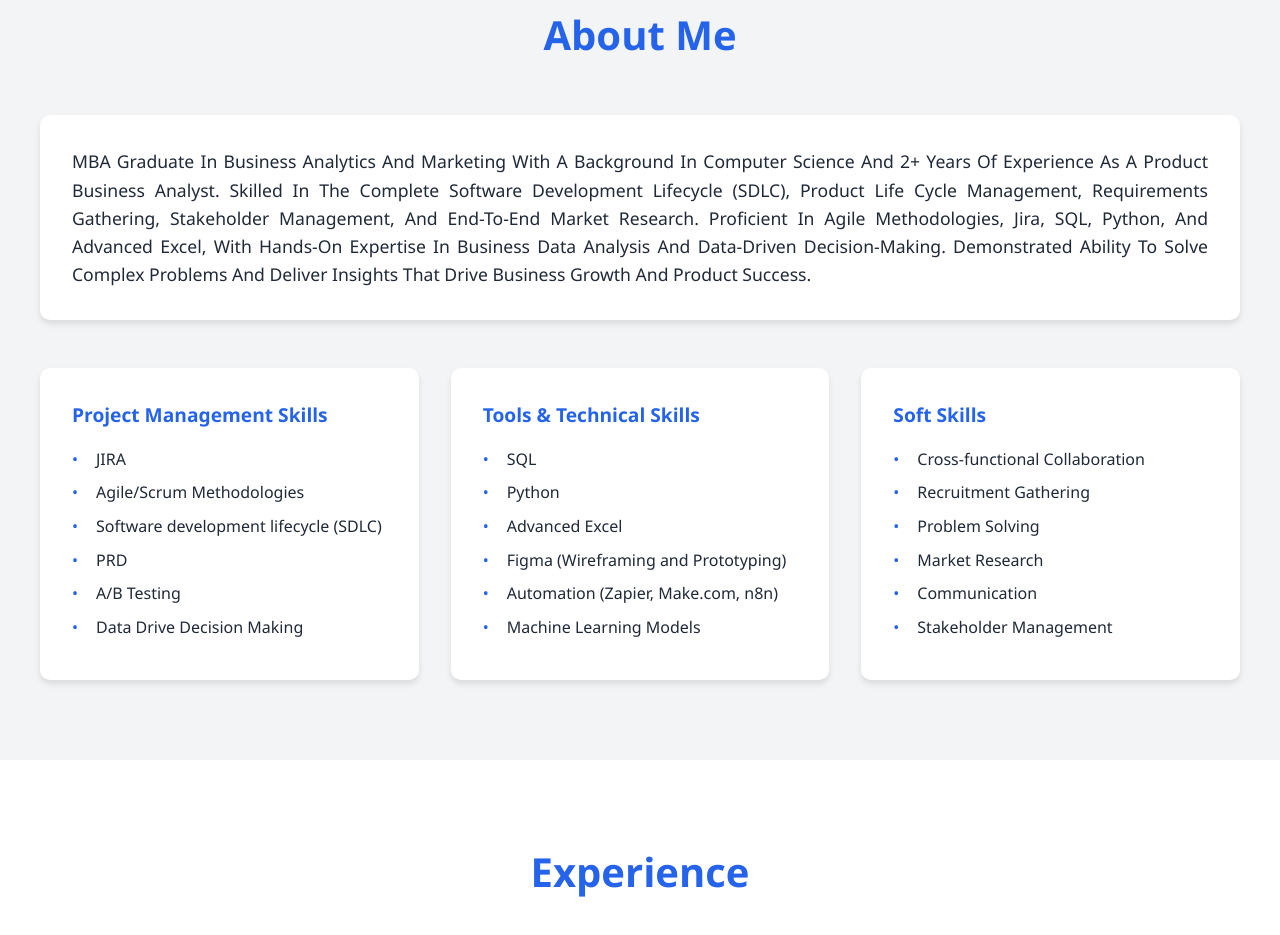
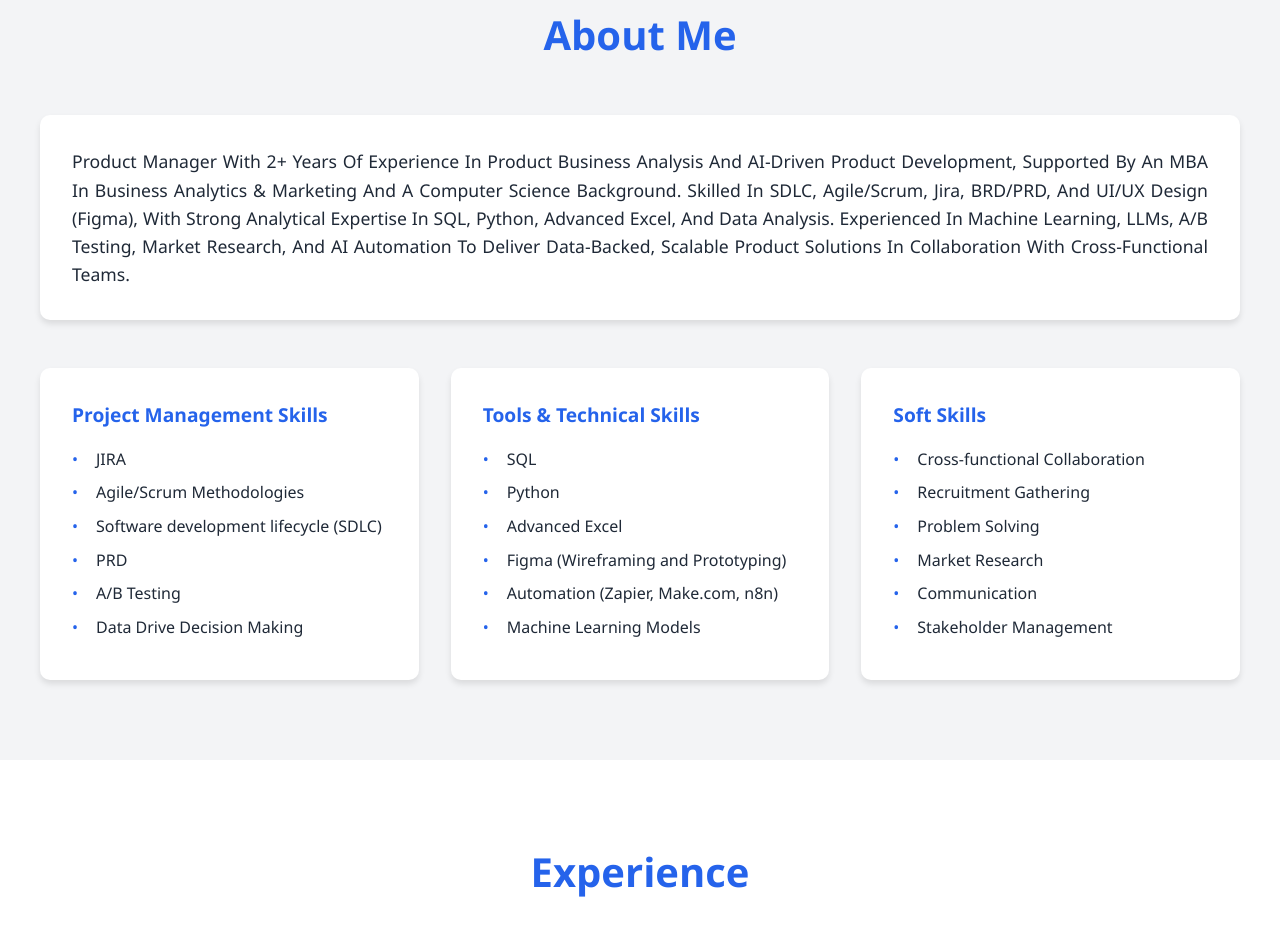
Before and after one commit to saifalikhangithub/Portfolio, a plain HTML site: page index.html in a window 1280 px wide. Shown: the part 947-1882 px from the top of the page. Drawn offline with Linux system fonts and the light colour scheme.

```diff
--- a/index.html
+++ b/index.html
@@ -52,10 +52,11 @@
         <div class="about-content">
             <div class="about-text">
                 <p style="text-transform: capitalize;">
-                   MBA graduate in Business Analytics and Marketing with a background in Computer Science and 2+ years of experience as a Product Business Analyst.
-                   Skilled in the complete Software Development Lifecycle (SDLC), Product Life Cycle Management, requirements gathering, stakeholder management, and end-to-end market research.
-                   Proficient in Agile methodologies, Jira, SQL, Python, and Advanced Excel, with hands-on expertise in business data analysis and
-                   data-driven decision-making. Demonstrated ability to solve complex problems and deliver insights that drive business growth and product success.
+                   Product Manager with 2+ years of experience in product business analysis and AI-driven product development,
+                    supported by an MBA in Business Analytics & Marketing and a Computer Science background.
+                    Skilled in SDLC, Agile/Scrum, Jira, BRD/PRD, and UI/UX design (Figma), with strong analytical
+                    expertise in SQL, Python, Advanced Excel, and data analysis. Experienced in Machine Learning, LLMs, A/B testing,
+                    market research, and AI automation to deliver data-backed, scalable product solutions in collaboration with cross-functional teams.
                 </p>
             </div>
             <div class="skills">
```
